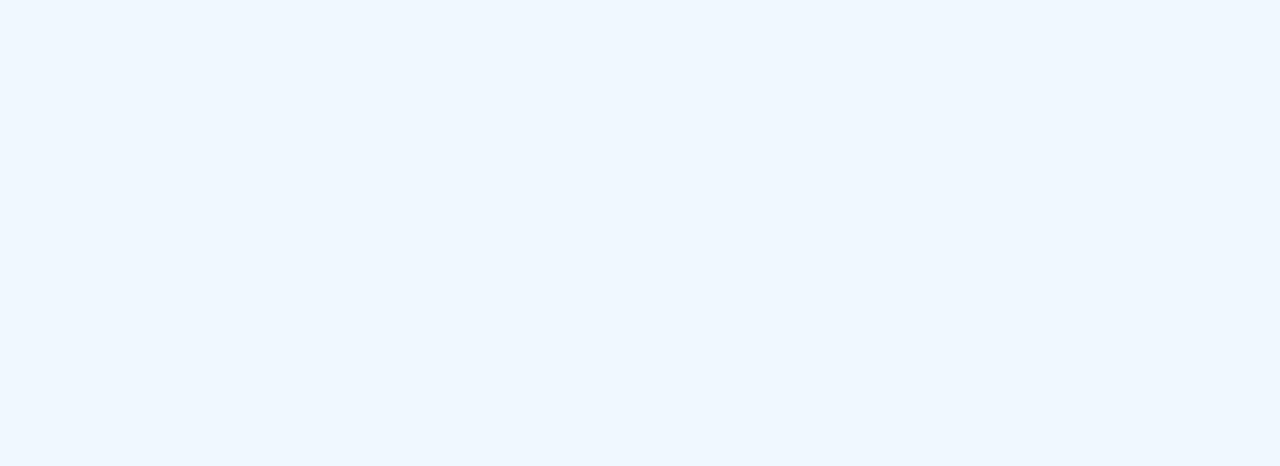
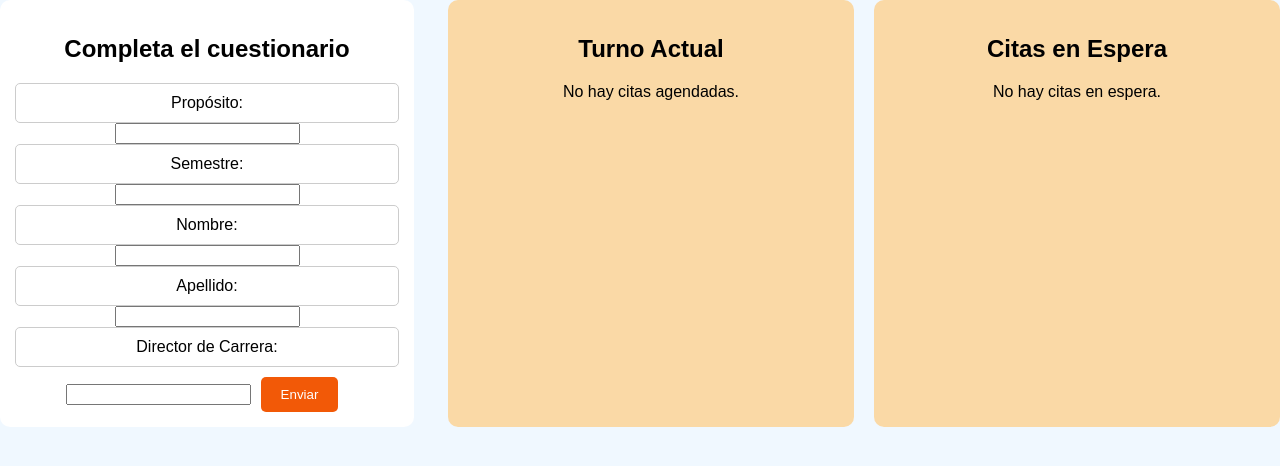
Before and after one commit to EstrucData/Estruc, a Vue app: page /citas in a window 1280 px wide. Before the commit this address had no page. Shown: the top 466 px of the page. Built offline with nearby package versions, Linux system fonts and the light colour scheme.

Commit message:
bienvenida y citas de fanny

```diff
--- a/src/components/bienvenida.vue
+++ b/src/components/bienvenida.vue
@@ -1,46 +1,73 @@
 <template>
   <div class="career-and-subjects-container">
-      <div v-if="!selectedCareer">
-        <h1 class="titulo">Selecciona tu carrera</h1>
-        <select v-model="selectedCareer">
-          <option value="">Selecciona una carrera</option>
-          <option value="Tecnologías de la Información y Negocios Digitales">Tecnologías de la Información y Negocios Digitales</option>
-          <option value="Mecatrónica">Mecatrónica</option>
-          <option value="Biomedicina">Biomedicina</option>
-          <option value="Civil">Civil</option>
-        </select>
-        <button @click="selectCareer">Continuar</button>
-      </div>
-      <div v-else>
     <h1 class="titulo">Bienvenido a nuestra plataforma de seguimiento académico</h1>
-        <p>Aquí podrás ver tu progreso en la carrera y elegir tus próximas materias.</p>
+    <p>Aquí podrás ver tu progreso en la carrera y realizar otras acciones.</p>
     <button @click="redirectToSubjects">Seleccionar materias</button>
+    <button @click="redirectToCitas">Agendar Cita</button>
+
+    <!-- Sección de comentarios -->
+    <div class="comentarios">
+      <h2>Comentarios</h2>
+      <ul v-if="!pilaComentarios.estaVacia()">
+        <li v-for="(comentario, index) in pilaComentarios.items" :key="index">{{ comentario }}</li>
+      </ul>
+      <p v-else>No hay comentarios.</p>
+      <label for="nuevoComentario">Agregar Comentario:</label>
+      <input type="text" id="nuevoComentario" v-model="nuevoComentario">
+      <button @click="agregarComentario">Agregar</button>
+      <button @click="sacarComentario">Eliminar Último Comentario</button>
     </div>
   </div>
 </template>
 
 <script>
-  import Swal from 'sweetalert2';
+//import Swal from 'sweetalert2';
+
+class Pila {
+  constructor() {
+    this.items = [];
+  }
+
+  agregarComentario(comentario) {
+    this.items.push(comentario);
+  }
+
+  sacarComentario() {
+    if (this.items.length === 0) {
+      return null;
+    }
+    return this.items.pop();
+  }
+
+  estaVacia() {
+    return this.items.length === 0;
+  }
+}
 
 export default {
   data() {
     return {
-        selectedCareer: '', // Almacena la carrera seleccionada por el usuario
+      pilaComentarios: new Pila(),
+      nuevoComentario: ''
     };
   },
   methods: {
-      selectCareer() {
-        if (this.selectedCareer) {
-          // Continúa solo si se ha seleccionado una carrera
-          // Puedes realizar otras acciones aquí si es necesario
-        } else {
-          Swal.fire('Por favor, selecciona una carrera antes de continuar.');
-        }
-      },
     redirectToSubjects() {
       this.$router.push('/materias'); // Redirige al usuario a la página de selección de materias
     },
+    redirectToCitas() {
+      this.$router.push('/citas'); // Redirige al usuario a la página de citas
     },
+    agregarComentario() {
+      if (this.nuevoComentario.trim() !== '') {
+        this.pilaComentarios.agregarComentario(this.nuevoComentario);
+        this.nuevoComentario = ''; // Limpiar el campo de comentario después de agregarlo
+      }
+    },
+    sacarComentario() {
+      this.pilaComentarios.sacarComentario();
+    }
+  }
 };
 </script>
 
@@ -50,14 +77,6 @@
   margin: 0 auto;
   padding: 20px;
   text-align: center;
-}
-
-select {
-  width: 100%;
-  padding: 10px;
-  margin-top: 10px;
-  border: 1px solid #ccc;
-  border-radius: 5px;
 }
 
 button {
@@ -84,7 +103,7 @@ p {
   margin-bottom: 20px;
 }
 
-.titulo{
+.titulo {
   padding: 5px;
   border-radius: 10px;
   box-shadow: 0 0 10px rgba(0, 0, 0, 0.1);
@@ -98,11 +117,10 @@ p {
   border: 1px solid #ccc;
 }
 
-.titulo{
+.titulo {
   margin: 0;
   font-weight: bold;
   color: #333;
   margin-bottom: 10px;
 }
-
 </style>
--- /dev/null
+++ b/src/components/citas.vue
@@ -0,0 +1,190 @@
+<template>
+    <div class="citas-container">
+      <div class="formulario">
+        <h2>Completa el cuestionario</h2>
+        <label for="proposito">Propósito:</label>
+        <input type="text" v-model="proposito" id="proposito">
+        <label for="semestre">Semestre:</label>
+        <input type="number" v-model="semestre" id="semestre">
+        <label for="nombre">Nombre:</label>
+        <input type="text" v-model="nombre" id="nombre">
+        <label for="apellido">Apellido:</label>
+        <input type="text" v-model="apellido" id="apellido">
+        <label for="director">Director de Carrera:</label>
+        <input type="text" v-model="director" id="director">
+        <button @click="enviarQuizz">Enviar</button>
+      </div>
+
+      <div class="citas-info">
+        <div class="turno-actual">
+          <h2>Turno Actual</h2>
+          <div v-if="colaCitas.obtenerTamaño() > 0">
+            <p>{{ colaCitas.obtenerPrimeraCita().nombre }}</p>
+            <button @click="atenderCita">Atender Cita</button>
+          </div>
+          <div v-else>
+            <p>No hay citas agendadas.</p>
+          </div>
+        </div>
+
+        <div class="citas-espera">
+          <h2>Citas en Espera</h2>
+          <ul v-if="colaCitas.obtenerTamaño() > 1">
+            <li v-for="(cita, index) in colaCitas.obtenerTodasLasCitas().slice(1)" :key="index">{{ cita.nombre }}</li>
+          </ul>
+          <p v-else>No hay citas en espera.</p>
+        </div>
+      </div>
+    </div>
+  </template>
+
+
+  <script>
+  class Nodo {
+    constructor(cita) {
+      this.cita = cita;
+      this.siguiente = null;
+    }
+  }
+
+  class ListaEnlazada {
+    constructor() {
+      this.primerNodo = null;
+      this.ultimoNodo = null;
+    }
+
+    agregarCita(cita) {
+      const nuevoNodo = new Nodo(cita);
+      if (!this.primerNodo) {
+        this.primerNodo = nuevoNodo;
+        this.ultimoNodo = nuevoNodo;
+      } else {
+        this.ultimoNodo.siguiente = nuevoNodo;
+        this.ultimoNodo = nuevoNodo;
+      }
+    }
+
+    atenderCita() {
+      if (!this.primerNodo) {
+        return null;
+      }
+      const citaAtendida = this.primerNodo.cita;
+      this.primerNodo = this.primerNodo.siguiente;
+      return citaAtendida;
+    }
+
+    obtenerPrimeraCita() {
+      return this.primerNodo ? this.primerNodo.cita : null;
+    }
+
+    obtenerTodasLasCitas() {
+      const citas = [];
+      let actual = this.primerNodo;
+      while (actual) {
+        citas.push(actual.cita);
+        actual = actual.siguiente;
+      }
+      return citas;
+    }
+
+    obtenerTamaño() {
+      let tamaño = 0;
+      let actual = this.primerNodo;
+      while (actual) {
+        tamaño++;
+        actual = actual.siguiente;
+      }
+      return tamaño;
+    }
+  }
+
+  export default {
+    data() {
+      return {
+        colaCitas: new ListaEnlazada(),
+        proposito: '',
+        semestre: null,
+        nombre: '',
+        apellido: '',
+        director: ''
+      };
+    },
+    methods: {
+      enviarQuizz() {
+        const cita = {
+          nombre: this.nombre,
+          proposito: this.proposito,
+          semestre: this.semestre,
+          apellido: this.apellido,
+          director: this.director
+        };
+        this.colaCitas.agregarCita(cita);
+        // Restaurar valores del quizz
+        this.proposito = '';
+        this.semestre = null;
+        this.nombre = '';
+        this.apellido = '';
+        this.director = '';
+      },
+      atenderCita() {
+        this.colaCitas.atenderCita();
+      }
+    }
+  };
+  </script>
+
+  <style scoped>
+
+
+  .citas-container {
+    max-width: 100%;
+    margin: 0 auto;
+    display: flex;
+    justify-content: space-between;
+
+  }
+
+  .formulario {
+    width: 30%;
+    padding: 15px;
+    background-color: #fff; /* Fondo blanco */
+    border-radius: 10px;
+  }
+
+  .citas-info {
+    width: 65%; /* Ocupa el espacio restante */
+    display: flex;
+  }
+
+  .turno-actual,
+  .citas-espera {
+    flex: 100; /* Ocupa todo el espacio disponible */
+    padding: 15px;
+    background-color: rgba(255, 204, 128, 0.7); /* Naranja claro con transparencia */
+    border-radius: 10px;
+    transition: background-color 0.3s ease; /* Transición suave del color de fondo */
+  }
+
+  .turno-actual:hover,
+  .citas-espera:hover {
+    background-color: rgba(255, 139, 37, 0.9); /* Naranja oscuro con transparencia al pasar el ratón */
+  }
+
+  .citas-espera {
+    margin-left: 20px; /* Espacio entre citas-espera y turno-actual */
+  }
+
+  button {
+    padding: 10px 20px;
+    background-color: #f25907; /* Naranja oscuro */
+    color: white;
+    border: none;
+    border-radius: 5px;
+    cursor: pointer;
+    margin-top: 10px;
+  }
+
+  button:hover {
+    background-color: #ff6d40; /* Naranja más oscuro al pasar el ratón */
+  }
+  </style>
--- a/src/components/login.vue
+++ b/src/components/login.vue
@@ -37,7 +37,7 @@ export default {
 
           if (response.data && response.data.authenticated) {
             Swal.fire('Inicio de sesión exitoso!', `¡Bienvenido, ${this.username}!`, 'success');
-            this.$router.push('/materias');
+            this.$router.push('/bienvenida');
           } else {
             Swal.fire('Inicio de sesión fallido', 'Usuario o contraseña incorrectos', 'error');
           }
--- a/src/router.js
+++ b/src/router.js
@@ -7,6 +7,7 @@ import materias from '@/components/materias.vue'
 import plan from '@/components/plan'
 import draganddrop from './components/draganddrop.vue';
 import logica from './components/logica.vue';
+import citas from './components/citas.vue';
 
 const routes = [
   {path: '/', name: 'home', component: home},
@@ -17,6 +18,7 @@ const routes = [
   {path: '/registro', name: 'registro', component: registro},
   {path: '/draganddrop', name: 'draganddrop', component: draganddrop},
   {path: '/logica', name: 'logica', component: logica},
+  {path: '/citas', name: 'citas', component: citas},
 ];
 
 const router = createRouter({
```
Lines whose indentation alone changed are shown as unchanged.
